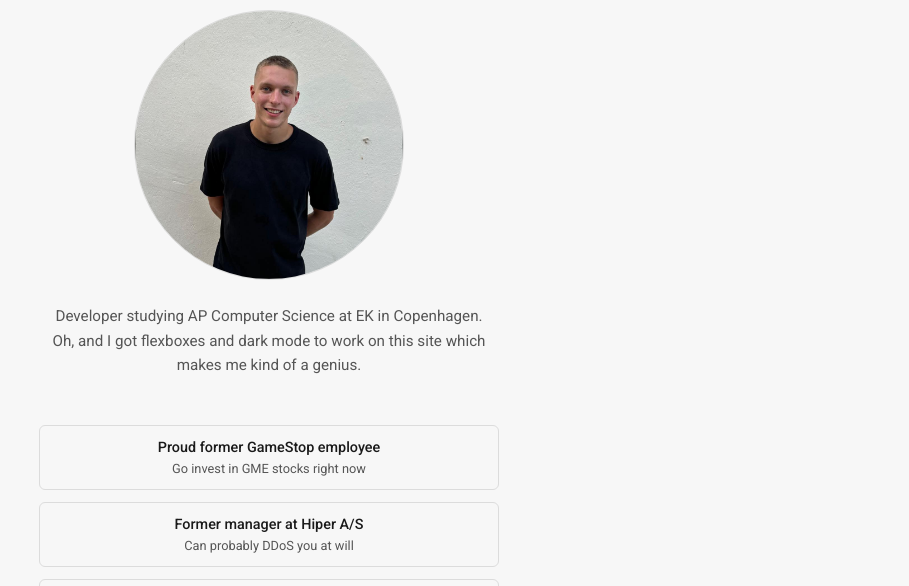
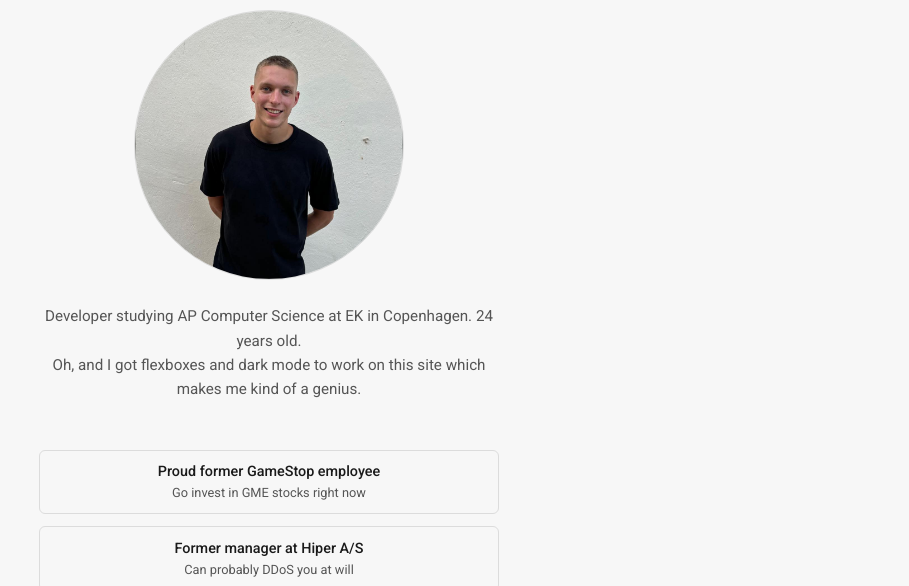
Before and after one commit to BjarkeHolmgaard/bjarkeholmgaard.github.io, a plain HTML site: page index.html in a window 1280 px wide. Shown: the part 177-763 px from the top of the page, without its empty margins (371-1280 px from the left). Drawn offline with Linux system fonts and the light colour scheme.

Commit message:
Tilføjet alder

```diff
--- a/index.html
+++ b/index.html
@@ -53,7 +53,7 @@
             <!-- Description -->
 
             <p class="description">
-                Developer studying AP Computer Science at EK in Copenhagen.<br>Oh, and I got flexboxes and dark mode to work on this site which makes me kind of a genius.
+                Developer studying AP Computer Science at EK in Copenhagen. 24 years old. <br>Oh, and I got flexboxes and dark mode to work on this site which makes me kind of a genius.
             </p>
 
         </section>
```
